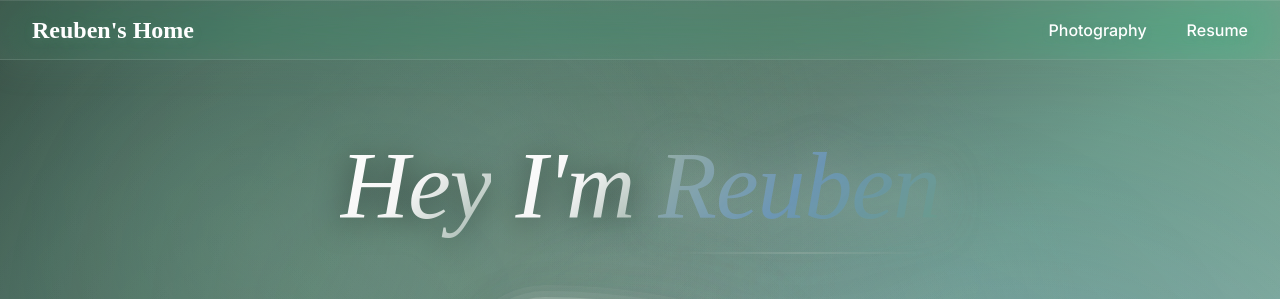
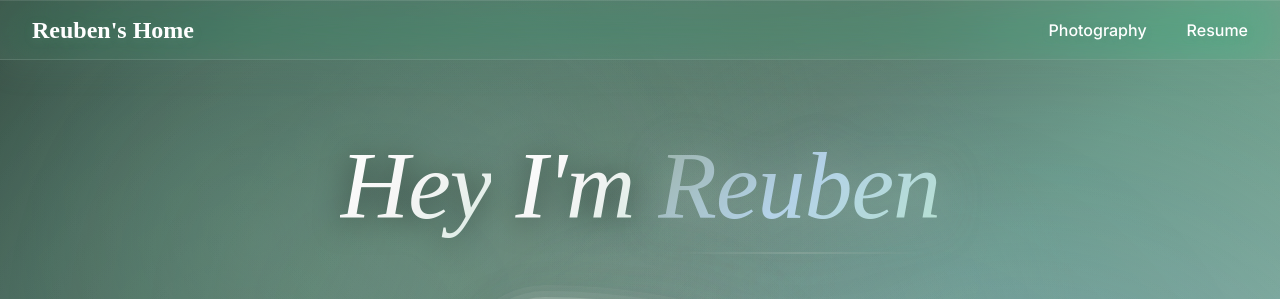
Before and after one commit to ReubenGVarghese/Reubens-Website, a React (Vite) app: page / in a window 1280 px wide. Shown: the top 299 px of the page. Built offline with nearby package versions, Linux system fonts and the light colour scheme; grey boxes are pictures that could not be loaded; a web font is replaced by a local one.

Commit message:
fixed visibility and description

```diff
--- a/src/Home.css
+++ b/src/Home.css
@@ -42,7 +42,7 @@
 
 .title-word {
   display: inline-block;
-  background: linear-gradient(135deg, #ffffff 0%, #f5f5f5 50%, rgba(154, 176, 166, 0.95) 100%);
+  background: linear-gradient(135deg, #ffffff 0%, #f5f5f5 50%, rgba(222, 240, 232, 0.95) 100%);
   -webkit-background-clip: text;
   -webkit-text-fill-color: transparent;
   background-clip: text;
@@ -61,7 +61,7 @@
 }
 
 .title-word.highlight {
-  background: linear-gradient(135deg, rgba(154, 176, 166, 1) 0%, rgba(108, 150, 182, 0.95) 50%, rgba(106, 155, 134, 1) 100%);
+  background: linear-gradient(135deg, rgba(154, 176, 166, 1) 0%, rgba(183, 213, 237, 0.95) 50%, rgb(183, 226, 207) 100%);
   -webkit-background-clip: text;
   -webkit-text-fill-color: transparent;
   background-clip: text;
--- a/src/Home.jsx
+++ b/src/Home.jsx
@@ -167,7 +167,7 @@ export default function Home() {
             <span className="reveal-separator">•</span>
             <span className="reveal-item">Creator</span>
             <span className="reveal-separator">•</span>
-            <span className="reveal-item">Storyteller</span>
+            <span className="reveal-item">Coder</span>
           </p>
         </div>
       </section>
@@ -179,9 +179,8 @@ export default function Home() {
       >
         <div className="reveal-content">
           <p className="about-text">
-            I'm a <span className="highlight-text">photographer</span> and <span className="highlight-text">computer science student</span> who loves capturing real stories and building practical
-            tools that make life easier. Whether I'm creating images that reveal authentic moments or
-            coding projects that solve everyday problems, my goal is always to <span className="highlight-text">make people feel and connect</span>.
+            I’m a developer in training with a keen eye for detail. As a first-year Computer Science student at Western, I am building a strong foundation in software development and computational thinking.
+            My creative background in photography and film gives me a unique perspective on technical projects.I’m always looking for ways to merge my technical skills with my love for visual media.
           </p>
         </div>
       </section>
```
